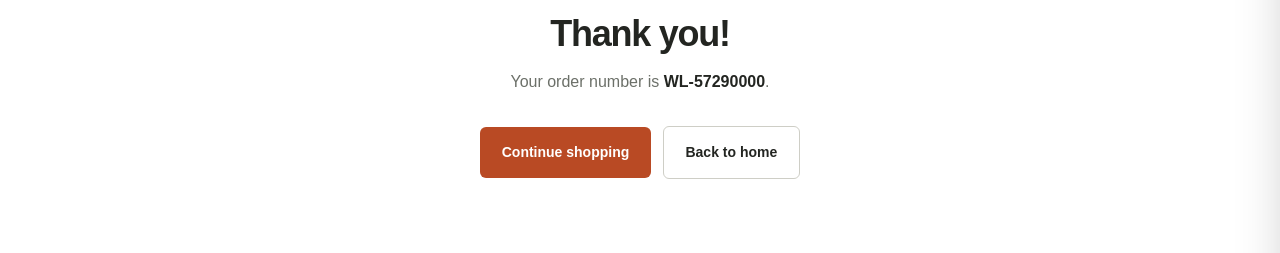
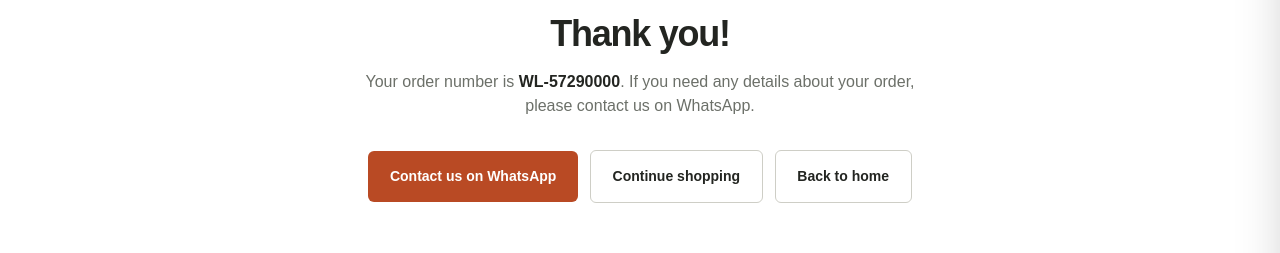
Before and after one commit to zain1111/wirely, a Next.js app: page /checkout/thanks in a window 1280 px wide. Shown: the part 219-472 px from the top of the page. Built offline with nearby package versions, Linux system fonts and the light colour scheme; no server answers.

Commit message:
whatsapp msg.

```diff
--- a/src/components/checkout/ThanksClient.tsx
+++ b/src/components/checkout/ThanksClient.tsx
@@ -2,7 +2,7 @@
 
 import Link from "next/link";
 import { useSearchParams } from "next/navigation";
-import { formatPublicOrderNumber } from "@/lib/utils";
+import { formatPublicOrderNumber, whatsappUrl } from "@/lib/utils";
 
 export function ThanksClient() {
   const params = useSearchParams();
@@ -16,10 +16,21 @@ export function ThanksClient() {
       <h1 className="mt-3 font-display text-4xl font-bold">Thank you!</h1>
       <p className="mx-auto mt-4 max-w-xl text-muted">
         Your order number is{" "}
-        <strong className="text-foreground">{order}</strong>.
+        <strong className="text-foreground">{order}</strong>. If you need any
+        details about your order, please contact us on WhatsApp.
       </p>
       <div className="mt-8 flex flex-wrap items-center justify-center gap-3">
-        <Link href="/shop" className="btn-primary">
+        <a
+          href={whatsappUrl(
+            `Hi Wirely, I need details about my order ${order}.`,
+          )}
+          target="_blank"
+          rel="noopener noreferrer"
+          className="btn-primary"
+        >
+          Contact us on WhatsApp
+        </a>
+        <Link href="/shop" className="btn-secondary">
           Continue shopping
         </Link>
         <Link href="/" className="btn-secondary">
```
